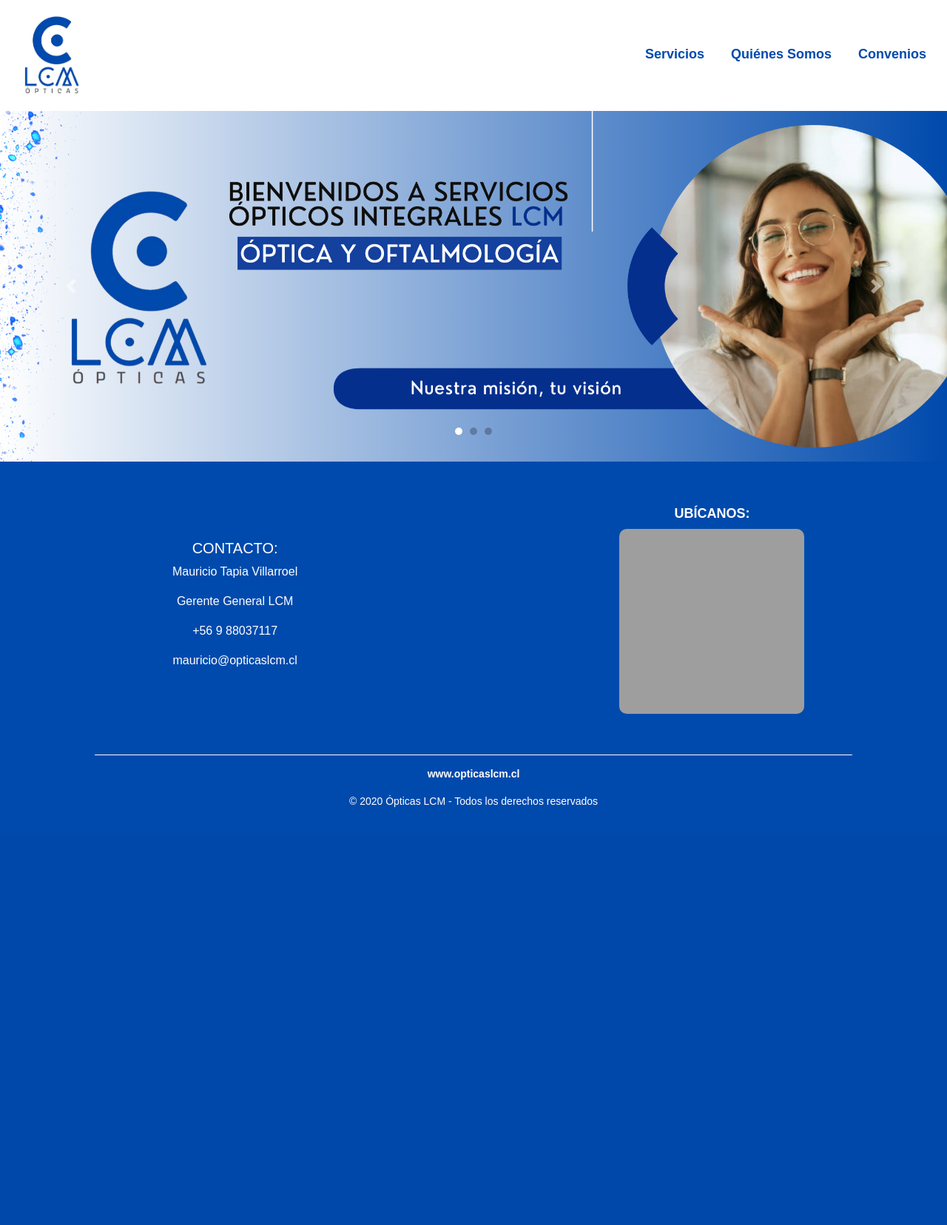
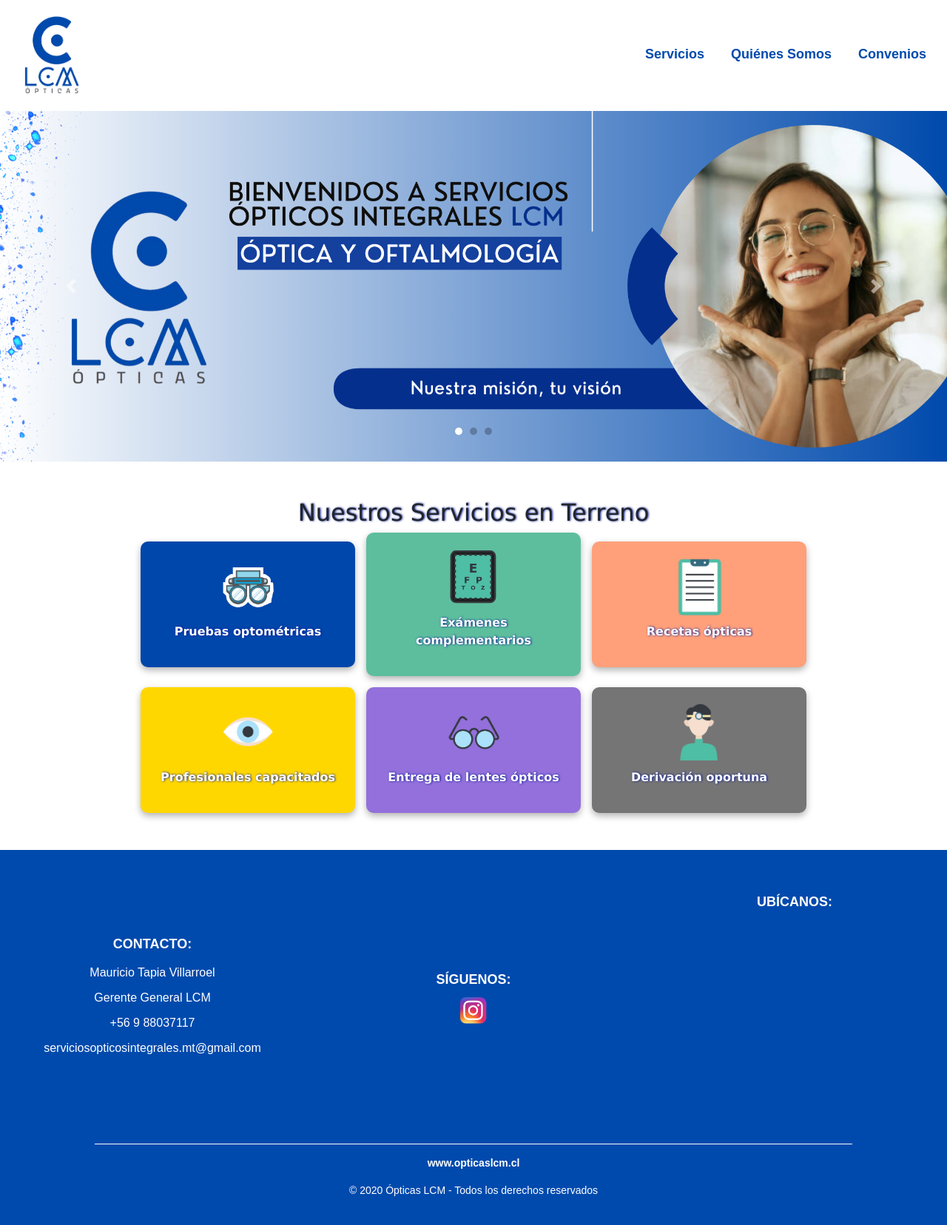
Before and after one commit to PauloJacko/optica-lcm, a Django app: page / in a window 1280 px wide. Shown: the whole page at 74% size. Before the commit the page ends 1091 px from the top, so only its background shows below. Run offline with Django 5.2, Linux system fonts and the light colour scheme; a map, chart or similar area stays blank; some libraries are stand-ins or nearby versions; grey boxes are pictures that could not be loaded.

Commit message:
Agregado SERVICIOS EN TERRENO

```diff
--- a/opticalcm/opticalcm/templates/inicio.html
+++ b/opticalcm/opticalcm/templates/inicio.html
@@ -51,45 +51,50 @@
     text-align: center;
 }
 
-/* Contenedor de contacto y mapa */
-.footer-contact {
+/* Contenedor principal en 3 columnas (modo escritorio) */
+.footer-container {
     display: flex;
     justify-content: space-between;
     flex-wrap: wrap;
     padding: 20px;
     align-items: center;
+    text-align: center;
 }
 
-/* Sección de Contacto */
-.contact-info {
-    width: 48%;
+/* Secciones del Footer */
+.footer-section {
+    width: 30%; /* 3 columnas en pantallas grandes */
     padding: 20px;
-    text-align: center; /* Centra el texto dentro del cuadro */
     display: flex;
     flex-direction: column;
     align-items: center;
     justify-content: center;
 }
 
-/* Sección del Mapa */
-.map-container {
-    width: 48%;
-    padding: 20px;
-    text-align: center;
-    display: flex;
-    flex-direction: column;  /* Cambiado para poner el título encima del mapa */
-    align-items: center;
-    justify-content: center;
-}
-
-/* Título de Ubicación */
-.map-container h5 {
+/* Estilo de los títulos en cada sección */
+.footer-section h5 {
     margin-bottom: 10px;
     font-size: 18px;
     font-weight: bold;
 }
 
-/* Mapa cuadrado */
+/* Estilo del contacto */
+.contact-info p {
+    margin: 5px 0;
+}
+
+/* Imagen de Instagram */
+.instagram-logo {
+    width: 40px;
+    height: 40px;
+    transition: transform 0.3s ease;
+}
+
+.instagram-logo:hover {
+    transform: scale(1.1);
+}
+
+/* Estilo del mapa */
 .map-frame {
     width: 250px;
     height: 250px;
@@ -118,6 +123,27 @@
     font-weight: bold;
 }
 
+/* RESPONSIVIDAD */
+
+/* Tablets (768px o menos) - 2 columnas */
+@media (max-width: 768px) {
+    .footer-container {
+        flex-wrap: wrap;
+        justify-content: center;
+    }
+    .footer-section {
+        width: 45%; /* Dos columnas */
+        margin-bottom: 20px;
+    }
+}
+
+/* Celulares (480px o menos) - 1 columna */
+@media (max-width: 480px) {
+    .footer-section {
+        width: 100%; /* Una columna */
+    }
+}
+
 /* --- Responsividad --- */
 @media (max-width: 768px) {
     /* Reducir tamaño del logo en móviles */
@@ -135,22 +161,6 @@
     /* Asegurarse de que el navbar no aumente su tamaño */
     .navbar-collapse {
         padding: 0;
-    }
-
-    /* Footer responsivo */
-    .footer-contact {
-        flex-direction: column;
-        text-align: center;
-    }
-
-    .contact-info, .map-container {
-        width: 100%;
-    }
-
-    /* Mapa cuadrado en pantallas pequeñas */
-    .map-frame {
-        width: 200px;
-        height: 200px;
     }
 }
 
@@ -183,6 +193,60 @@
 .carousel-indicators .active {
     background-color: #fff;  /* Color blanco para el punto activo */
 }
+
+/* Sección Servicios en Terreno */
+.servicios-terreno {
+    font-family: verdana;
+    padding: 50px 20px;
+    text-align: center;
+    text-shadow: #051797 1px 0 3px;
+}
+.contenedor-servicios {
+    display: grid;
+    grid-template-columns: repeat(3, 1fr);
+    grid-template-rows: auto auto;
+    gap: 15px;
+    justify-content: center;
+    align-items: center;
+    max-width: 900px;
+    margin: 0 auto;
+    position: relative;
+}
+.servicio {
+    display: flex;
+    flex-direction: column;
+    align-items: center;
+    justify-content: center;
+    padding: 20px;
+    border-radius: 10px;
+    transition: transform 0.3s ease-in-out;
+    box-shadow: 0 4px 10px rgba(0, 0, 0, 0.3);
+}
+
+.servicio img {
+    width: 80px;
+    height: 80px;
+    object-fit: contain;
+    margin-bottom: 10px;
+}
+.servicio p {
+    font-weight: bold;
+    color: white;
+
+}
+.servicio:hover {
+    transform: scale(1.1);
+}
+@media (max-width: 768px) {
+    .contenedor-servicios {
+        grid-template-columns: repeat(2, 1fr);
+    }
+}
+@media (max-width: 480px) {
+    .contenedor-servicios {
+        grid-template-columns: 1fr;
+    }
+}
     </style>
 </head>
 <body>
@@ -209,7 +273,7 @@
         </div>
     </nav>
 
-<!-- Carrusel con 3 imágenes estáticas -->
+<!-- Carrusel con 3 imágenes -->
 <div id="carouselExampleIndicators" class="carousel slide" data-ride="carousel" data-interval="3000">
     <ol class="carousel-indicators">
         <li data-target="#carouselExampleIndicators" data-slide-to="0" class="active"></li>
@@ -217,21 +281,17 @@
         <li data-target="#carouselExampleIndicators" data-slide-to="2"></li>
     </ol>
     <div class="carousel-inner">
-        <!-- Imagen 1 -->
         <div class="carousel-item active">
             <img src="{% static 'img/carrusel-1.png' %}" class="d-block w-100" alt="Carrusel Imagen 1">
         </div>
-        <!-- Imagen 2 -->
         <div class="carousel-item">
             <img src="{% static 'img/carrusel-2.png' %}" class="d-block w-100" alt="Carrusel Imagen 2">
         </div>
-        <!-- Imagen 3 -->
         <div class="carousel-item">
             <img src="{% static 'img/carrusel-3.png' %}" class="d-block w-100" alt="Carrusel Imagen 3">
         </div>
     </div>
 
-    <!-- Controles de navegación -->
     <a class="carousel-control-prev" href="#carouselExampleIndicators" role="button" data-slide="prev">
         <span class="carousel-control-prev-icon" aria-hidden="true"></span>
         <span class="sr-only">Previous</span>
@@ -242,18 +302,68 @@
     </a>
 </div>
 
+<!-- Sección: Nuestros Servicios en Terreno -->
+<section class="servicios-terreno">
+    <h2 class="text-center">Nuestros Servicios en Terreno</h2>
+    <div class="contenedor-servicios">
+        <a href="{% url 'servicios' %}">
+        <div class="servicio " style="background-color: #0047ab;">
+            <img src="{% static 'img/examen1.png' %}" alt="Pruebas optométricas">
+            <p>Pruebas optométricas</p>
+        </div>
+    </a>
+        <a href="{% url 'servicios' %}">
+        <div class="servicio" style="background-color: #5dbe9d;">
+            <img src="{% static 'img/examen2.png' %}" alt="Exámenes complementarios">
+            <p>Exámenes complementarios</p>
+        </div>
+    </a>
+        <a href="{% url 'servicios' %}">
+        <div class="servicio" style="background-color: #FFA07A;">
+            <img src="{% static 'img/examen3.png' %}" alt="Recetas ópticas">
+            <p>Recetas ópticas</p>
+        </div>
+    </a>
+        <a href="{% url 'servicios' %}">
+        <div class="servicio servicio-abajo" style="background-color: #FFD700;">
+            <img src="{% static 'img/examen4.png' %}" alt="Profesionales con amplia trayectoria">
+            <p>Profesionales capacitados</p>
+        </div>
+    </a>
+        <a href="{% url 'servicios' %}">
+        <div class="servicio servicio-abajo" style="background-color: #9370DB;">
+            <img src="{% static 'img/examen5.png' %}" alt="Entrega de lentes ópticos">
+            <p>Entrega de lentes ópticos</p>
+        </div>
+    </a>
+        <a href="{% url 'servicios' %}">
+        <div class="servicio servicio-abajo" style="background-color: #757575;">
+            <img src="{% static 'img/examen6.png' %}" alt="Derivación oportuna">
+            <p>Derivación oportuna</p>
+        </div>
+    </a>
+    </div>
+</section>
+
 <!-- Footer -->
 <footer>
-        <div class="footer-contact">
-            <div class="contact-info">
+    <div class="footer-container">
+        <div class="footer-section contact-info">
             <h5>CONTACTO:</h5>
             <p>Mauricio Tapia Villarroel</p>
             <p>Gerente General LCM</p>
             <p>+56 9 88037117</p>
-                <p>mauricio@opticaslcm.cl</p>
+            <p>serviciosopticosintegrales.mt@gmail.com</p>
         </div>
 
-            <div class="map-container">
+        <div class="footer-section follow-us">
+            <h5>SÍGUENOS:</h5>
+            <a href="https://www.instagram.com/serviciosopticoslcm/" target="_blank">
+                <img src="{% static 'img/logo-instagram.png' %}" alt="Instagram" class="instagram-logo">
+            </a>
+        </div>
+
+        <div class="footer-section map-container">
             <h5>UBÍCANOS:</h5>
             <iframe
                 src="https://www.google.com/maps/embed?pb=!1m18!1m12!1m3!1d3325.675689301287!2d-70.65033168487762!3d-33.462792780734!2m3!1f0!2f0!3f0!3m2!1i1024!2i768!4f13.1!3m3!1m2!1s0x9662cf3c7a540349%3A0xd6366ad2048ed290!2sÓptica%20LCM!5e0!3m2!1ses!2scl!4v1632127312403!5m2!1ses!2scl"
```
Also changed, not shown: opticalcm/opticalcm/templates/convenios.html (+61 -40 lines), opticalcm/opticalcm/templates/quienes_somos.html (+60 -39 lines), opticalcm/opticalcm/templates/servicios.html (+61 -43 lines), opticalcm/opticalcm/static/img/examen1.png (added), opticalcm/opticalcm/static/img/examen2.png (added), opticalcm/opticalcm/static/img/examen3.png (added), opticalcm/opticalcm/static/img/examen4.png (added), opticalcm/opticalcm/static/img/examen5.png (added), opticalcm/opticalcm/static/img/examen6.png (added), opticalcm/opticalcm/static/img/logo-instagram.png (added). Lines whose indentation alone changed are shown as unchanged.
